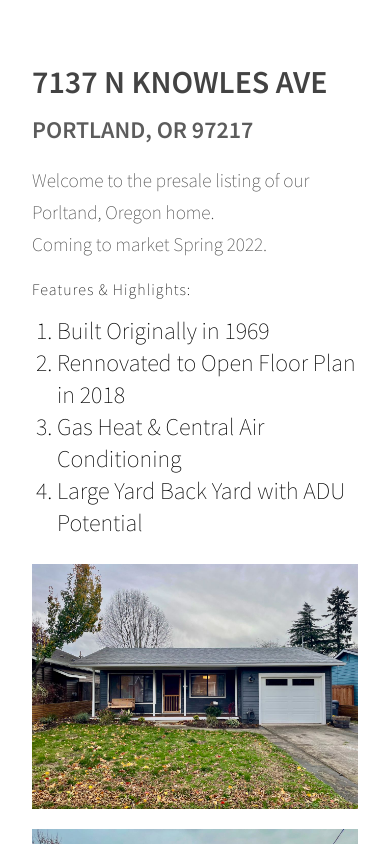
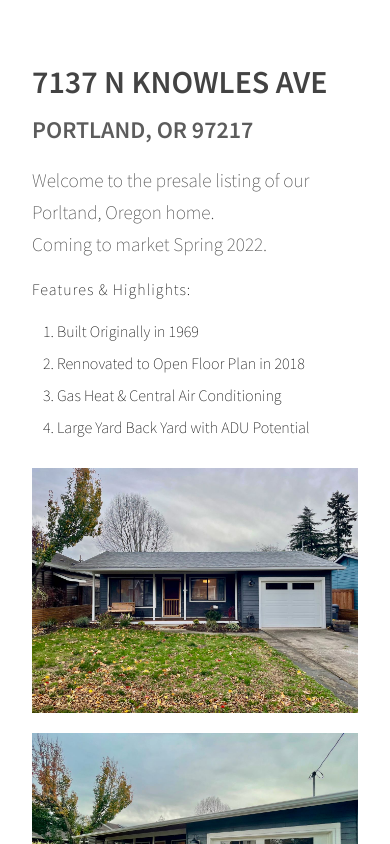
Before and after one commit to cif/7137-n-knowles-presale, a Next.js app: page / in a window 390 px wide. Shown: the top 844 px of the page. Built offline with nearby package versions, Linux system fonts and the light colour scheme.

Commit message:
Make highlights list smaller

```diff
--- a/styles/Home.module.css
+++ b/styles/Home.module.css
@@ -96,4 +96,8 @@ a.link {
     font-size: 1.2rem;
     line-height: 2rem;
   }
+
+  .list{
+    font-size: 1rem;
+  }
 }
```
